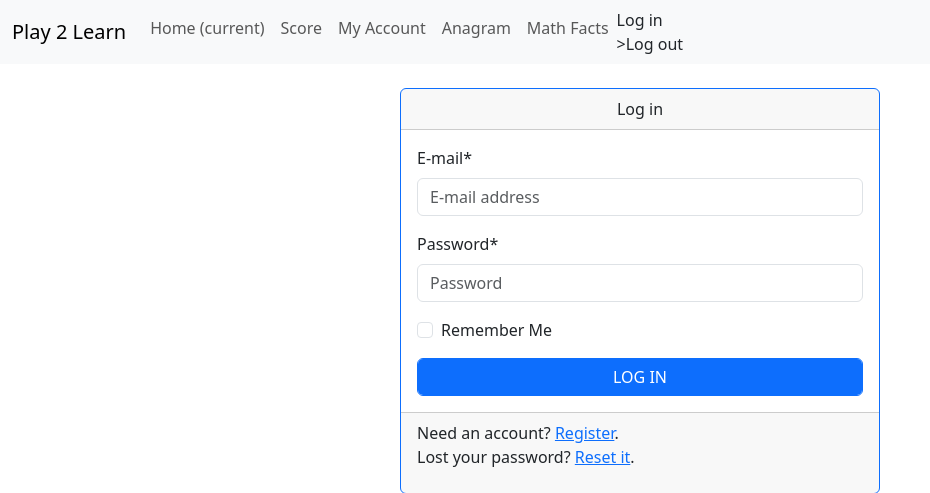
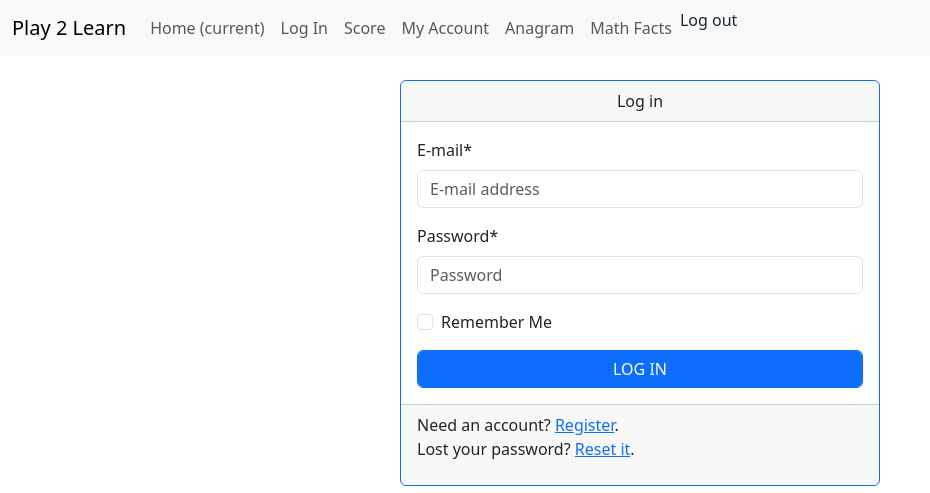
Before and after one commit to AlcatrazAD/play2learn-completed, a Django app: page /account/login/ in a window 1280 px wide. Shown: the top 493 px of the page, without its empty margins (0-930 px from the left). Run offline with Django 4.2, Linux system fonts and the light colour scheme; some libraries are stand-ins or nearby versions.

Commit message:
logins n stuff

```diff
--- a/play2learn/urls.py
+++ b/play2learn/urls.py
@@ -20,8 +20,8 @@ from django.urls import path, include
 urlpatterns = [
     path("admin/", admin.site.urls),
     path('', include("games.urls")),
-    path('admin/', admin.site.urls),
     path('', include('pages.urls')),
     path('contacted/',include('contacted.urls')),
-    path('account/', include('allauth.urls'))
+    path('account/', include('allauth.urls')),
+
 ]
--- a/templates/_base_vue.html
+++ b/templates/_base_vue.html
@@ -31,6 +31,9 @@
               </a>
             </li>
             <li class="nav-item">
+              <a class="nav-link" href=" {% url 'account_login' %} ">Log In</a>
+            </li>
+            <li class="nav-item">
               <a class="nav-link" href="">Score</a>
             </li>
             <li class="nav-item">
@@ -45,8 +48,8 @@
             <li class="nav-item">
               <form method="post" action="{% url 'account_logout' %}">
                 {% csrf_token %}
-                <button class="btn dropdown-item">Log in</button>
-              </form>>Log out</a>
+                <button class="btn dropdown-item">Log out</button>
+              </form>
             </li>
           </ul>
         </div>
@@ -63,6 +66,11 @@
           <ul class="nav">
             <li class="nav-item"><a class="nav-link" href="{% url 'pages:about' %}">About</a></li>
             <li class="nav-item"><a class="nav-link" href="{% url 'pages:contact' %}">Contact</a></li>
+            {% if user.is_staff %}
+            <li class="nav-item">
+              <a class="nav-link" href="/admin/">Admin</a>
+            </li>
+          {% endif %}
           </ul>
         </nav>
       </div>
--- a/templates/account/sign up.html
+++ b/templates/account/signup.html
@@ -1,4 +1,4 @@
-{% extends '_base.html' %}
+{% extends '_base_vue.html' %}
 {% load crispy_forms_tags %}
 
 {% block title %}Register{% endblock %}
```
